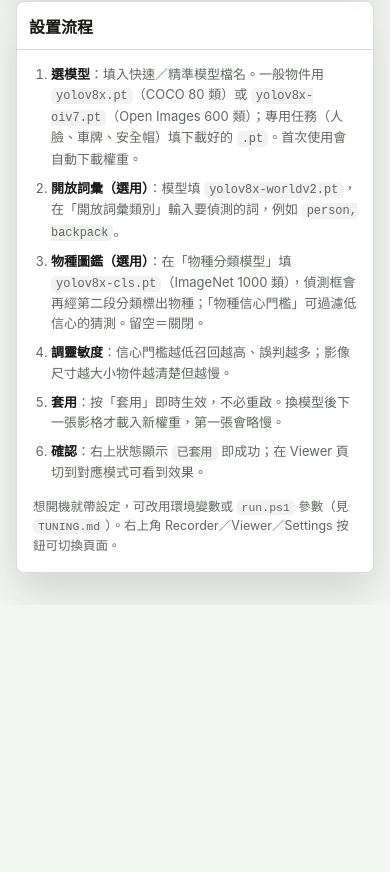
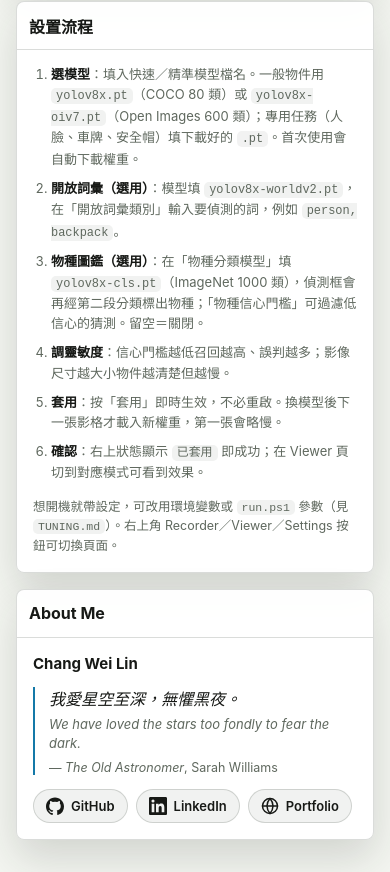
Before and after one commit to changweilin/yolo_elf, a website: page static/settings.html in a window 390 px wide. Shown: the part 934-1806 px from the top of the page. Before the commit the page ends 1539 px from the top, so only its background shows below. Drawn offline with Linux system fonts and the light colour scheme; no server answers.

Commit message:
Add GPLv3 and overhaul README; update static UI
Add the full GNU GPLv3 LICENSE file and perform a large documentation overhaul. The README was rewritten and expanded (bilingual CN/EN) with badges, detailed description, features, prerequisites, installation, quick start, architecture, configuration, npm scripts, testing instructions, and Tailscale/remote access guidance. Also update static frontend assets (static/app.css, static/phone.html, static/settings.html, static/viewer.html) to align with the refreshed docs and UI. These changes improve project clarity, usage guidance, and frontend pages for recorder/viewer/settings.

```diff
--- a/static/app.css
+++ b/static/app.css
@@ -1099,3 +1099,79 @@ body.settings-page {
 .settings-guide .settings-hint {
   padding: 0 16px 16px;
 }
+
+.about-body {
+  display: grid;
+  gap: 14px;
+  padding: 16px;
+}
+
+.about-name {
+  margin: 0;
+  font-size: 15px;
+  font-weight: 700;
+  color: var(--text);
+}
+
+.about-quote {
+  margin: 0;
+  padding-left: 14px;
+  border-left: 2px solid var(--accent);
+  display: grid;
+  gap: 4px;
+}
+
+.about-quote p {
+  margin: 0;
+  color: var(--text);
+  font-style: italic;
+  line-height: 1.5;
+}
+
+.about-quote p[lang="en"] {
+  color: var(--muted);
+  font-size: 13px;
+}
+
+.about-quote footer {
+  margin-top: 2px;
+  color: var(--muted);
+  font-size: 12.5px;
+  font-style: normal;
+}
+
+.about-quote cite {
+  font-style: italic;
+}
+
+.about-links {
+  display: flex;
+  flex-wrap: wrap;
+  gap: 8px;
+}
+
+.about-link {
+  display: inline-flex;
+  align-items: center;
+  gap: 7px;
+  padding: 7px 12px;
+  border: 1px solid var(--line);
+  border-radius: 999px;
+  background: var(--control-bg);
+  color: var(--text);
+  font-size: 13px;
+  font-weight: 600;
+  text-decoration: none;
+  transition: border-color 0.15s ease, color 0.15s ease;
+}
+
+.about-link:hover {
+  border-color: var(--accent);
+  color: var(--accent);
+}
+
+.about-icon {
+  width: 18px;
+  height: 18px;
+  flex: 0 0 auto;
+}
--- a/static/settings.html
+++ b/static/settings.html
@@ -6,7 +6,7 @@
     <title>YOLO Elf Settings</title>
     <link rel="icon" href="/static/favicon.svg" type="image/svg+xml" />
     <script src="/static/theme.js"></script>
-    <link rel="stylesheet" href="/static/app.css?v=ui-3" />
+    <link rel="stylesheet" href="/static/app.css?v=ui-4" />
   </head>
   <body class="settings-page">
     <main class="settings-shell">
@@ -156,6 +156,42 @@
           </ol>
           <p class="settings-hint">想開機就帶設定，可改用環境變數或 <code>run.ps1</code> 參數（見 <code>TUNING.md</code>）。右上角 Recorder／Viewer／Settings 按鈕可切換頁面。</p>
         </section>
+
+        <section class="settings-card settings-about" aria-labelledby="aboutTitle">
+          <div class="panel-header">
+            <span class="panel-title" id="aboutTitle">About Me</span>
+          </div>
+          <div class="about-body">
+            <p class="about-name">Chang Wei Lin</p>
+            <blockquote class="about-quote">
+              <p lang="zh-Hant">我愛星空至深，無懼黑夜。</p>
+              <p lang="en">We have loved the stars too fondly to fear the dark.</p>
+              <footer>— <cite>The Old Astronomer</cite>, Sarah Williams</footer>
+            </blockquote>
+            <nav class="about-links" aria-label="Links">
+              <a class="about-link" href="https://github.com/changweilin" target="_blank" rel="noopener noreferrer">
+                <svg class="about-icon" viewBox="0 0 24 24" aria-hidden="true" focusable="false">
+                  <path fill="currentColor" d="M12 .5C5.37.5 0 5.87 0 12.5c0 5.3 3.44 9.8 8.21 11.39.6.11.82-.26.82-.58 0-.28-.01-1.04-.02-2.04-3.34.73-4.04-1.61-4.04-1.61-.55-1.39-1.34-1.76-1.34-1.76-1.09-.75.08-.73.08-.73 1.21.09 1.84 1.24 1.84 1.24 1.07 1.84 2.81 1.31 3.5 1 .11-.78.42-1.31.76-1.61-2.67-.3-5.47-1.34-5.47-5.95 0-1.31.47-2.39 1.24-3.23-.12-.31-.54-1.53.12-3.18 0 0 1.01-.32 3.3 1.23a11.5 11.5 0 0 1 6 0c2.29-1.55 3.3-1.23 3.3-1.23.66 1.65.24 2.87.12 3.18.77.84 1.24 1.92 1.24 3.23 0 4.62-2.81 5.64-5.49 5.94.43.37.81 1.1.81 2.22 0 1.6-.01 2.89-.01 3.28 0 .32.22.7.83.58A12.01 12.01 0 0 0 24 12.5C24 5.87 18.63.5 12 .5z"/>
+                </svg>
+                <span>GitHub</span>
+              </a>
+              <a class="about-link" href="https://www.linkedin.com/in/wei-lin-chang-ba38049a/" target="_blank" rel="noopener noreferrer">
+                <svg class="about-icon" viewBox="0 0 24 24" aria-hidden="true" focusable="false">
+                  <path fill="currentColor" d="M20.45 20.45h-3.56v-5.57c0-1.33-.03-3.04-1.85-3.04-1.85 0-2.14 1.45-2.14 2.94v5.67H9.35V9h3.41v1.56h.05c.48-.9 1.63-1.85 3.36-1.85 3.6 0 4.27 2.37 4.27 5.45v6.29zM5.34 7.43a2.06 2.06 0 1 1 0-4.13 2.06 2.06 0 0 1 0 4.13zM7.12 20.45H3.56V9h3.56v11.45zM22.22 0H1.77C.79 0 0 .77 0 1.73v20.54C0 23.22.79 24 1.77 24h20.45c.98 0 1.78-.78 1.78-1.73V1.73C24 .77 23.2 0 22.22 0z"/>
+                </svg>
+                <span>LinkedIn</span>
+              </a>
+              <a class="about-link" href="https://changweilin.github.io/demo_link/" target="_blank" rel="noopener noreferrer">
+                <svg class="about-icon" viewBox="0 0 24 24" fill="none" stroke="currentColor" stroke-width="2" stroke-linecap="round" stroke-linejoin="round" aria-hidden="true" focusable="false">
+                  <circle cx="12" cy="12" r="10"></circle>
+                  <path d="M2 12h20"></path>
+                  <path d="M12 2a15.3 15.3 0 0 1 4 10 15.3 15.3 0 0 1-4 10 15.3 15.3 0 0 1-4-10 15.3 15.3 0 0 1 4-10z"></path>
+                </svg>
+                <span>Portfolio</span>
+              </a>
+            </nav>
+          </div>
+        </section>
       </div>
     </main>
     <script type="module" src="/static/settings.js"></script>
```
Also changed, not shown: static/phone.html (+1 -1 lines), static/viewer.html (+1 -1 lines), README.md, 1 other file.
